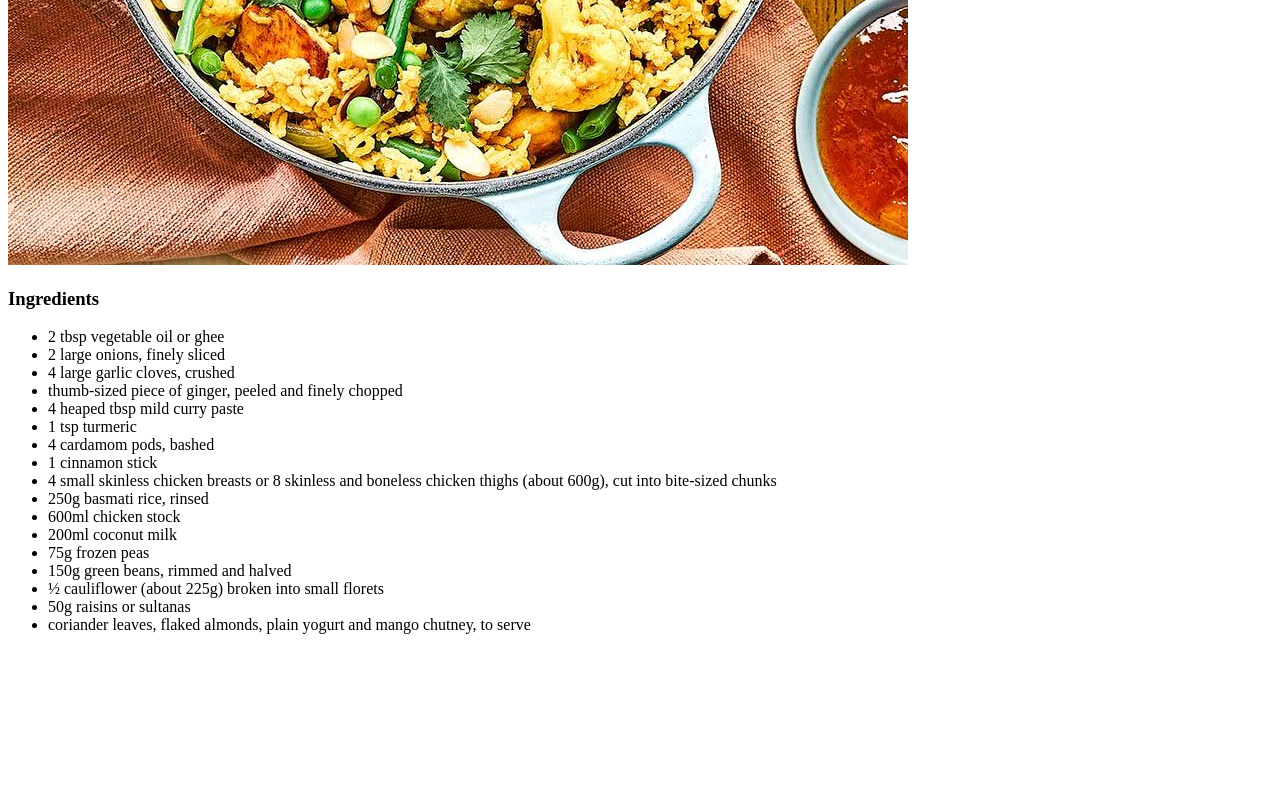
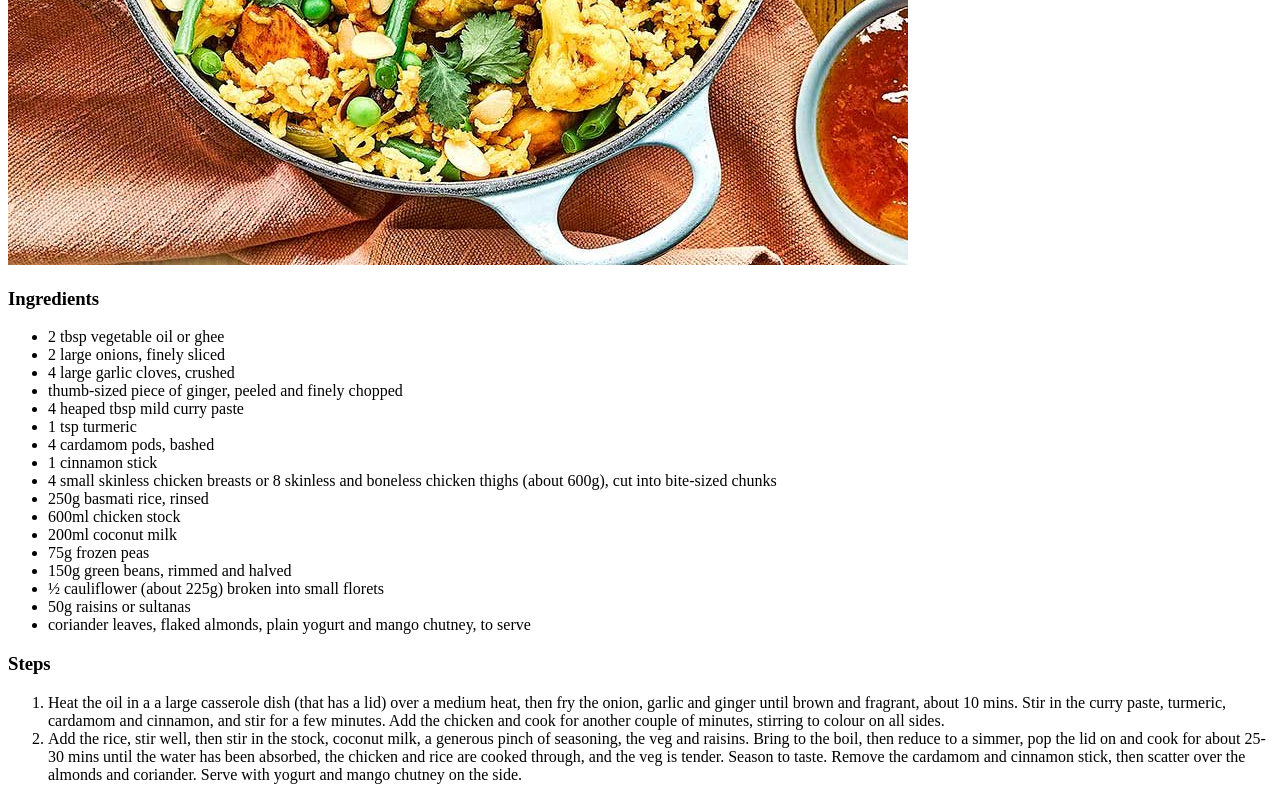
Before and after one commit to ItsKatato/odin-recipes, a plain HTML site: page recipes/onepotChickenCurryRice.html in a window 1280 px wide. Shown: the part 651-1451 px from the top of the page. Before the commit the page ends 1301 px from the top, so only its background shows below. Drawn offline with Linux system fonts and the light colour scheme.

Commit message:
Added Recipe Steps

```diff
--- a/recipes/onepotChickenCurryRice.html
+++ b/recipes/onepotChickenCurryRice.html
@@ -9,7 +9,7 @@
     </body>
     <img src="../images/onepotChickenCurryRice.jpg">
     <h3>Ingredients</h3>
-        <ul>
+    <ul>
         <li>2 tbsp vegetable oil or ghee</li>
         <li>2 large onions, finely sliced</li>
         <li>4 large garlic cloves, crushed</li>
@@ -28,4 +28,9 @@
         <li>50g raisins or sultanas</li>
         <li>coriander leaves, flaked almonds, plain yogurt and mango chutney, to serve</li>
     </ul>
+    <h3>Steps</h3>
+    <ol>
+        <li>Heat the oil in a a large casserole dish (that has a lid) over a medium heat, then fry the onion, garlic and ginger until brown and fragrant, about 10 mins. Stir in the curry paste, turmeric, cardamom and cinnamon, and stir for a few minutes. Add the chicken and cook for another couple of minutes, stirring to colour on all sides.</li>
+        <li>Add the rice, stir well, then stir in the stock, coconut milk, a generous pinch of seasoning, the veg and raisins. Bring to the boil, then reduce to a simmer, pop the lid on and cook for about 25-30 mins until the water has been absorbed, the chicken and rice are cooked through, and the veg is tender. Season to taste. Remove the cardamom and cinnamon stick, then scatter over the almonds and coriander. Serve with yogurt and mango chutney on the side.</li>
+    </ol>
 </html>
```
